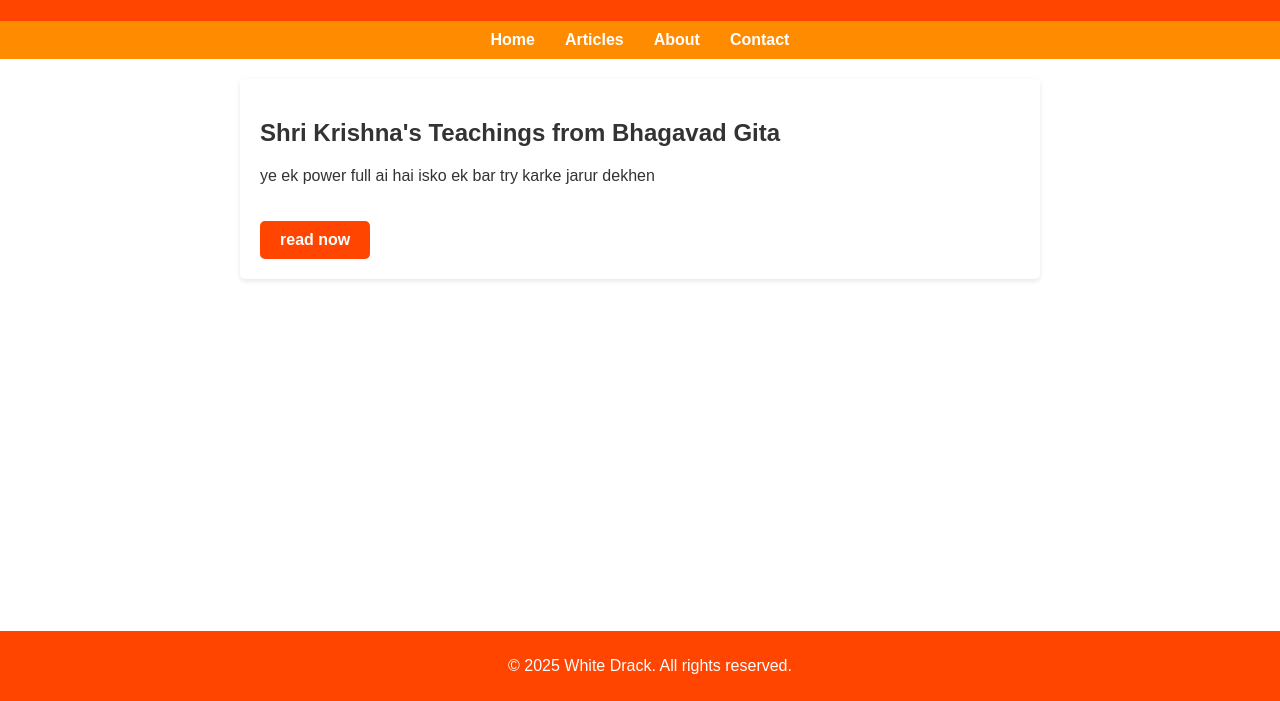
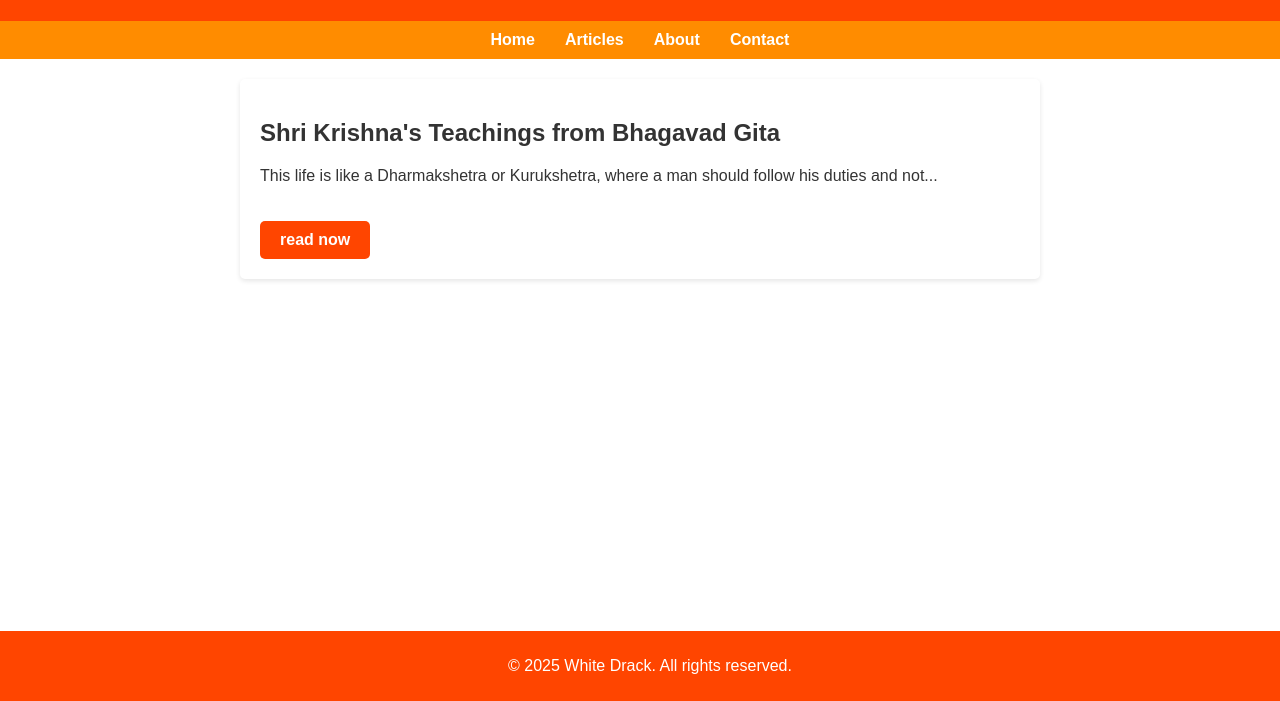
Before and after one commit to WhiteDrack/Art, a plain HTML site: page index.html in a window 1280 px wide. Shown: the part 99-800 px from the top of the page. Drawn offline with Linux system fonts and the light colour scheme.

Commit message:
Update index.html

```diff
--- a/index.html
+++ b/index.html
@@ -100,7 +100,7 @@
     <main>
         <article>
             <h1>Shri Krishna's Teachings from Bhagavad Gita</h1>
-            <p>ye ek power full ai hai isko ek bar try karke jarur dekhen</p>
+            <p>This life is like a Dharmakshetra or Kurukshetra, where a man should follow his duties and not...</p>
             <a href="Krishna's Teachings.html" class="read-button">read now</a>
         </article>
     </main>
```
